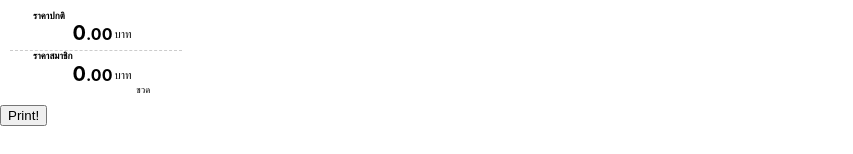
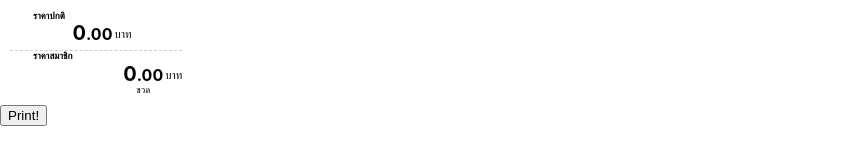
Before and after one commit to Pom-Veerawat/foru-barcode-print-batch, a React (Create React App) app: page / in a window 1280 px wide. Both pictures are taken after a click on the button "Insert". Shown: the part 381-535 px from the top of the page, without its empty margins (0-853 px from the left). Built offline with nearby package versions, Linux system fonts and the light colour scheme.

Commit message:
Update BarcodeData.module.css

```diff
--- a/src/components/BarcodeData.module.css
+++ b/src/components/BarcodeData.module.css
@@ -87,6 +87,12 @@
   width: 100%;
 }
 
+/* Specific styling for the bottom section price row */
+.bottomSection .priceRow {
+  justify-content: flex-end;
+  padding-right: 5mm; /* Align with .unit margin */
+}
+
 .price {
   display: inline-flex;
   align-items: baseline;
```
